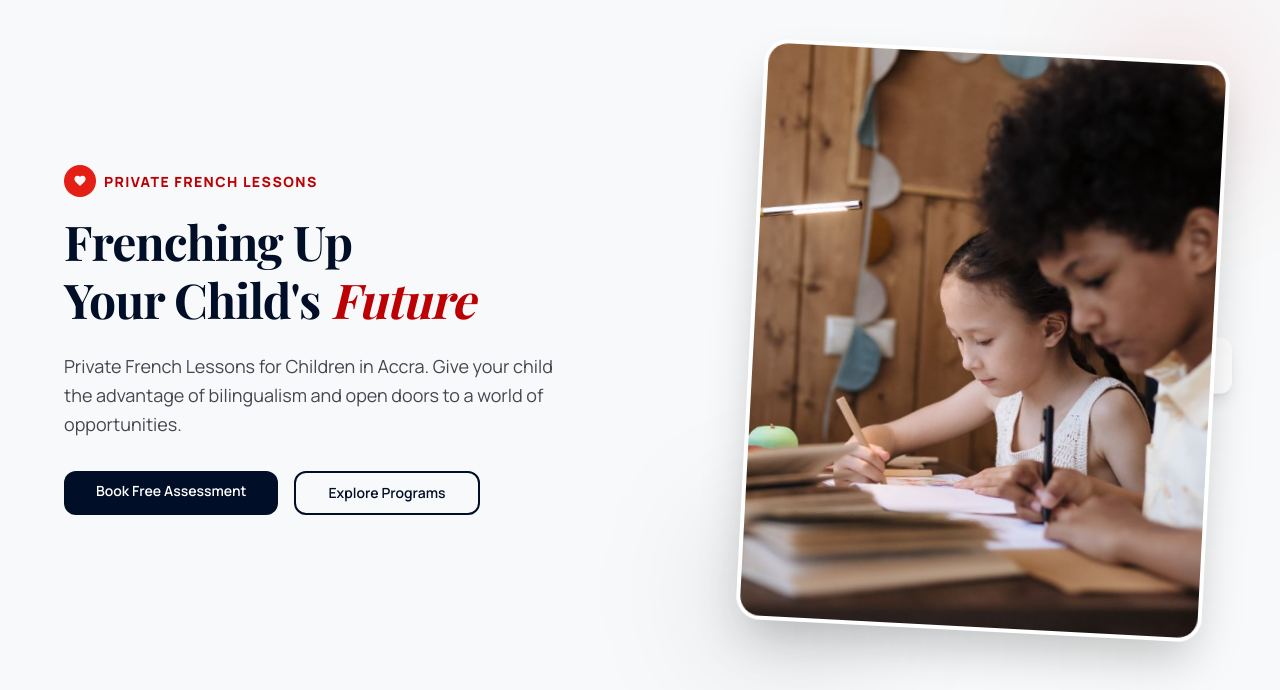
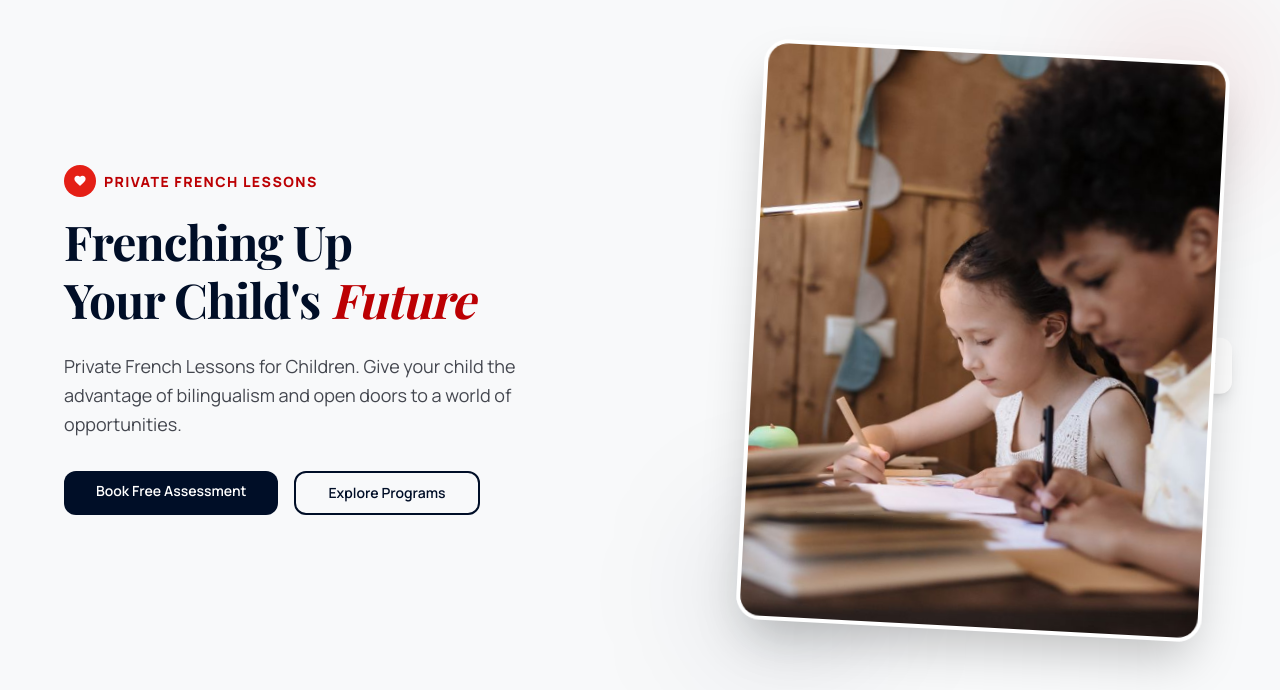
Before and after one commit to nigelgeek/chantelle, a plain HTML site: page index.html in a window 1280 px wide. Shown: the part 110-800 px from the top of the page. Drawn offline with nearby package versions, Linux system fonts and the light colour scheme.

Commit message:
change from children in accra to just children

```diff
--- a/index.html
+++ b/index.html
@@ -86,7 +86,7 @@
                         Frenching Up <br /> Your Child's <span class="text-secondary italic">Future</span>
                     </h1>
                     <p class="font-body-lg text-body-lg text-on-surface-variant mb-8 max-w-lg">
-                        Private French Lessons for Children in Accra. Give your child the advantage of bilingualism and open doors to a world of opportunities.
+                        Private French Lessons for Children. Give your child the advantage of bilingualism and open doors to a world of opportunities.
                     </p>
                     <div class="flex flex-col sm:flex-row gap-4">
                         <a class="btn btn-primary" href="https://calendly.com/frenchingupyourlife" target="_blank">Book Free Assessment</a>
```
